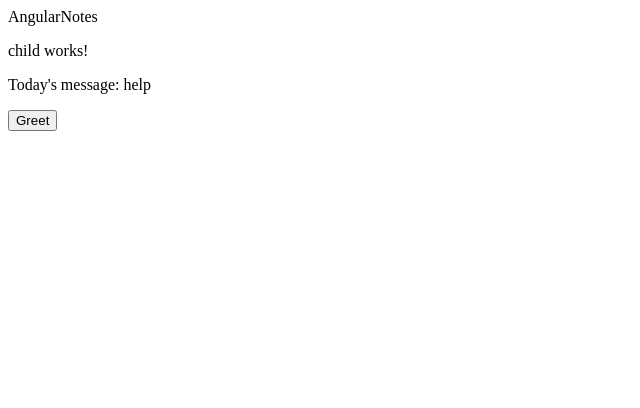
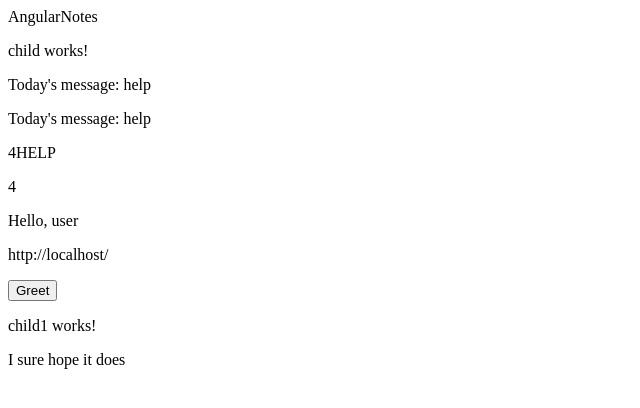
Before and after one commit to AngeloRafael02/Self_Archives, an Angular app in the folder Javascript/AngularNotes/: page / in a window 1280 px wide. Shown: the top 408 px of the page, without its empty margins (0-640 px from the left). Built offline with nearby package versions, Linux system fonts and the light colour scheme.

Commit message:
added notes on components and string interpolation

```diff
--- a/Javascript/AngularNotes/src/app/app.component.html
+++ b/Javascript/AngularNotes/src/app/app.component.html
@@ -1,2 +1,3 @@
 {{ title }}
 <app-child [text]="currentItem" (greetEvent)="greet()" ></app-child>
+<div class="app-child1"></div>
--- a/Javascript/AngularNotes/src/app/app.module.ts
+++ b/Javascript/AngularNotes/src/app/app.module.ts
@@ -3,13 +3,15 @@ import { BrowserModule } from '@angular/platform-browser';
 
 import { AppComponent } from './app.component';
 
-import { ChildComponent } from './child/child.component'
+import { ChildComponent } from './child/child.component';
+import { Child1Component } from './child1/child1.component'
 
 
 @NgModule({
   declarations: [
     AppComponent,
-    ChildComponent
+    ChildComponent,
+    Child1Component
   ],
   imports: [
     BrowserModule
--- a/Javascript/AngularNotes/src/app/child/child.component.html
+++ b/Javascript/AngularNotes/src/app/child/child.component.html
@@ -1,3 +1,10 @@
 <p>child works!</p>
 <p>Today's message: {{text}}</p>
+<p>{{"Today's message: " + text}}</p> <!--double brackets can concatenate strings-->
+<p>{{text.length + text.toUpperCase()}}</p> <!--double brackets can also use javascript properties and methods -->
+<p>{{2+2}}</p> <!--double brackets can evaluate expressions-->
+<p>{{greetUser()}}</p> <!--double brackets can also take class methods-->
+<!--Binding cannot take assignments,
+    nor access to global JS variables like window, screen, etc. just do it in the component.ts file and bind it to the HTML-->
+<p>{{SiteURL}}</p>
 <button (click)="callParentGreet()">Greet</button>
--- a/Javascript/AngularNotes/src/app/child/child.component.ts
+++ b/Javascript/AngularNotes/src/app/child/child.component.ts
@@ -2,10 +2,19 @@ import { Component, OnInit, Input, Output, EventEmitter } from '@angular/core';
 
 @Component({
   selector: 'app-child',
-  templateUrl: './child.component.html',
+  //there are three ways to specify the selector, custom HTML tags, use it as a class attribute by adding a . before the name,
+  //or square brackets around name to be an normal attribute to an html tag
+  templateUrl: './child.component.html', //can be changes as "template" to bring html properties to the component.ts
   styleUrls: ['./child.component.css']
 })
 export class ChildComponent implements OnInit {
+
+  public name = "user";
+  greetUser(){
+    return "Hello, " + this.name;
+  }
+
+  public SiteURL = window.location.href;
 
   @Input() text = "";
 
--- /dev/null
+++ b/Javascript/AngularNotes/src/app/child1/child1.component.ts
@@ -0,0 +1,20 @@
+import { Component, OnInit } from '@angular/core';
+
+@Component({
+  selector: '.app-child1', // dot before name = specified as class attribute
+  template: ` <p>{{name}} works!</p> <!--double curly braces can evaluate expressions and concatenate strings-->
+              <p> I sure hope it does </p>`, //used template for simple html code, we can remove the component.html file. NOTE: replace single quotes with back-ticks for multiple HTML lines
+  styles: [`p{
+            font-decoration:none;
+            }
+          `] //use back-ticks in "styles:" to bring the css to the component.css
+})
+export class Child1Component implements OnInit {
+
+  name = "child1";
+  constructor() { }
+
+  ngOnInit(): void {
+  }
+
+}
```
